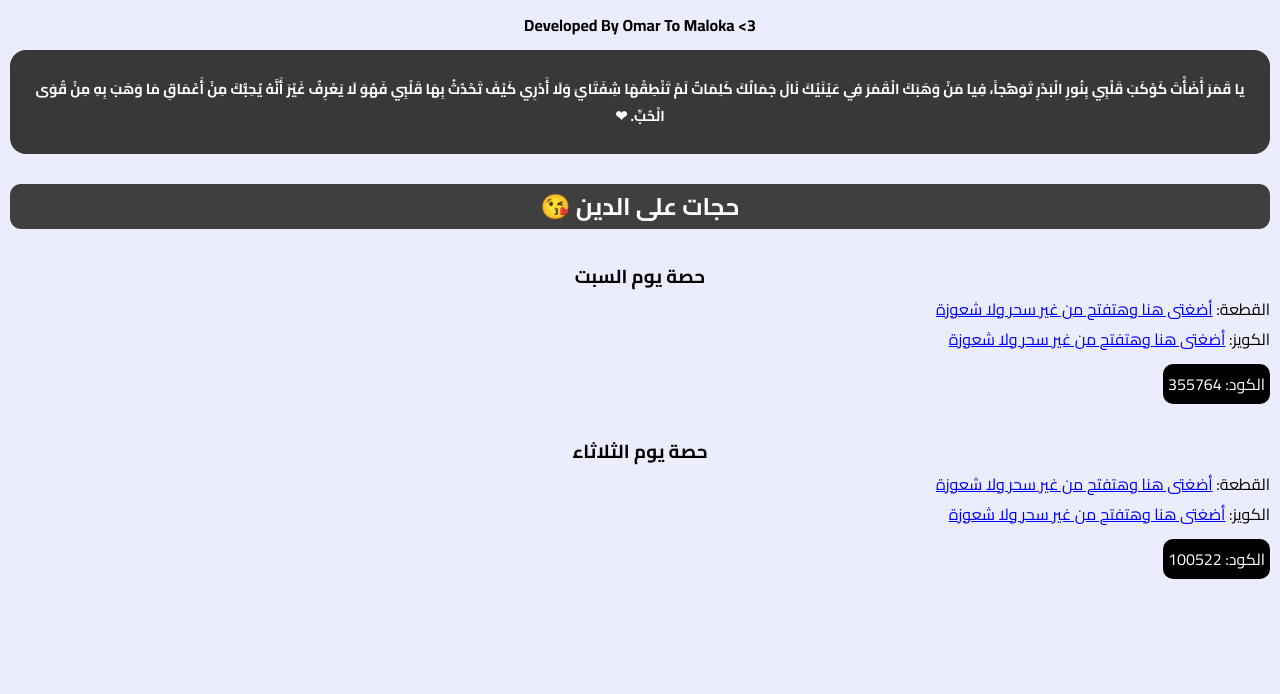
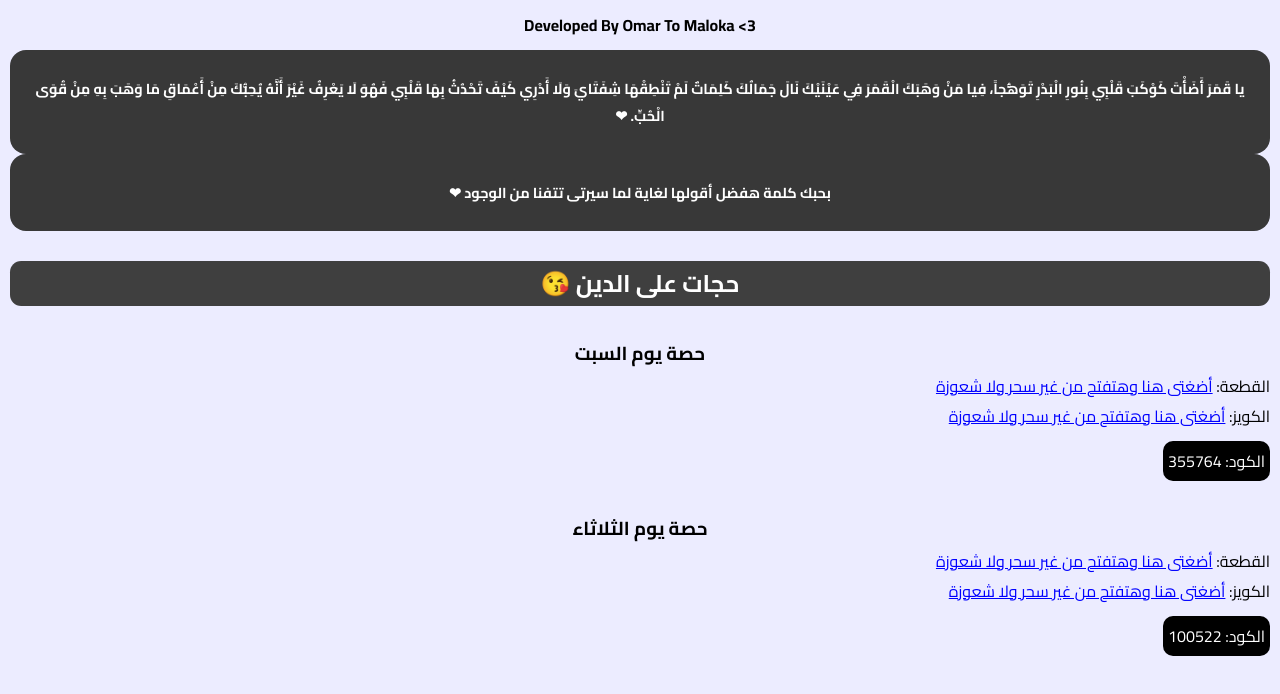
Before and after one commit to OmarElbedwehy/aly_eldin_solutions, a plain HTML site: page index.html in a window 1280 px wide. Drawn offline with Linux system fonts and the light colour scheme.

Commit message:
Update index.html

```diff
--- a/index.html
+++ b/index.html
@@ -67,7 +67,7 @@
             لا يعرف لكى كرهاً، فقط حب لا نهائى يزيد مع كل أشراق للشمس فى يوم جديد، لا أدرى كيف فعلتى ذالك بقلبى ولكن أنا
              مطمئن وهو معكى. &#10084;</h1> -->
              <h1>يا قَمَرَ أَضَأْتَ كَوْكَبَ قَلْبِي بِنُورِ الْبَدْرِ تَوَهُّجاً، فِيا مَنْ وَهَبَكَ الْقَمَرَ فِي عَيْنَيْكَ نَالَ جَمَالُكَ كَلِمَاتٌ لَمْ تَنْطِقْهَا شِفَتَايَ وَلَا أَدْرِي كَيْفَ تَحْدُثُ بِهَا قَلْبِي فَهُوَ لَا يَعْرِفُ غَيْرَ أَنَّهُ يُحِبُّكَ مِنْ أَعْمَاقِ مَا وَهَبَ بِهِ مِنْ قُوَى الْحُبِّ. &#10084</h1>
-
+            <h1>بحبك كلمة هفضل أقولها لغاية لما سيرتى تتفنا من الوجود &#10084</h1>
         <h2>حجات على الدين 😘</h2>
         <h3>حصة يوم السبت</h3>
 
```
